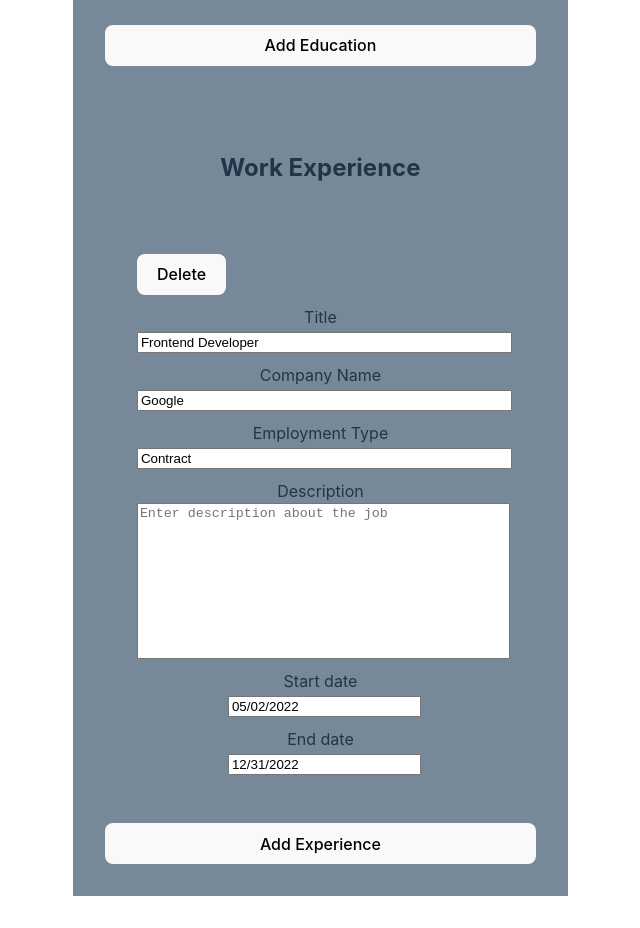
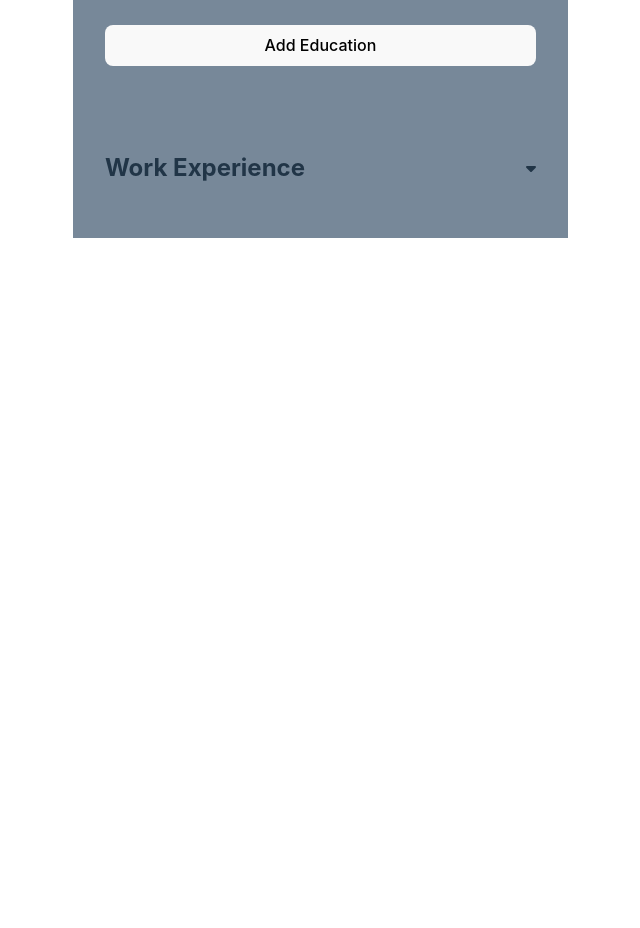
Before and after one commit to nabelk/cv-application, a React (Vite) app: page / in a window 1280 px wide. Shown: the part 1000-1928 px from the top of the page, without its empty margins (61-701 px from the left). After the commit the page ends 1270 px from the top, so only its background shows below. Built offline with nearby package versions, Linux system fonts and the light colour scheme.

Commit message:
feat: add show/hide and Enter key detection in work form

```diff
--- a/src/components/work-form.jsx
+++ b/src/components/work-form.jsx
@@ -1,8 +1,11 @@
 import { useState } from 'react';
 import { Input } from './input';
+import { FontAwesomeIcon } from '@fortawesome/react-fontawesome';
+import { faCaretDown, faCaretUp } from '@fortawesome/free-solid-svg-icons';
 
 export function WorkForm({ initialWorkData, onFormDataChange }) {
     const [workList, setWorkList] = useState(initialWorkData);
+    const [showWork, setShowWork] = useState(false);
 
     const handleAddExperience = () => {
         const newWorkList = [
@@ -26,18 +29,25 @@ export function WorkForm({ initialWorkData, onFormDataChange }) {
         setWorkList(newWorkList);
         onFormDataChange(newWorkList, 2);
     };
-
-    const handleInputChange = (e, listId, field) => {
+    const handleInputChange = (e, listId, field, checkNewLine) => {
+        const checkValue = checkNewLine ? e.target.value + '\n' : e.target.value;
         const newWorkList = workList.map((work) =>
             work.id === listId
                 ? {
                       ...work,
-                      [field]: field.includes('date') ? e : e.target.value,
+                      [field]: field.includes('date') ? e : checkValue,
                   }
                 : work,
         );
         setWorkList(newWorkList);
         onFormDataChange(newWorkList, 2);
+    };
+
+    const handleKeyDown = (e, listId, field) => {
+        if (e.key === 'Enter') {
+            e.preventDefault();
+            handleInputChange(e, listId, field, true);
+        }
     };
 
     const listItems = workList.map((list) => (
@@ -81,6 +91,11 @@ export function WorkForm({ initialWorkData, onFormDataChange }) {
                     placeholder='Enter description about the job'
                     cols='30'
                     rows='10'
+                    value={list.description}
+                    onChange={(e) => {
+                        handleInputChange(e, list.id, 'description');
+                    }}
+                    onKeyDown={(e) => handleKeyDown(e, list.id, 'description')}
                 ></textarea>
             </li>
             <li>
@@ -106,9 +121,20 @@ export function WorkForm({ initialWorkData, onFormDataChange }) {
 
     return (
         <section>
-            <h2>Work Experience</h2>
-            <div>{listItems}</div>
-            <button onClick={handleAddExperience}>Add Experience</button>
+            <div style={{ display: 'flex', justifyContent: 'space-between', alignItems: 'center' }}>
+                <h2>Work Experience </h2>
+                <span onClick={() => (showWork ? setShowWork(false) : setShowWork(true))}>
+                    {!showWork ? (
+                        <FontAwesomeIcon icon={faCaretDown} />
+                    ) : (
+                        <FontAwesomeIcon icon={faCaretUp} />
+                    )}
+                </span>
+            </div>
+            <div style={{ display: !showWork ? 'none' : 'block' }}>{listItems}</div>
+            <button style={{ display: !showWork ? 'none' : 'block' }} onClick={handleAddExperience}>
+                Add Experience
+            </button>
         </section>
     );
 }
```
